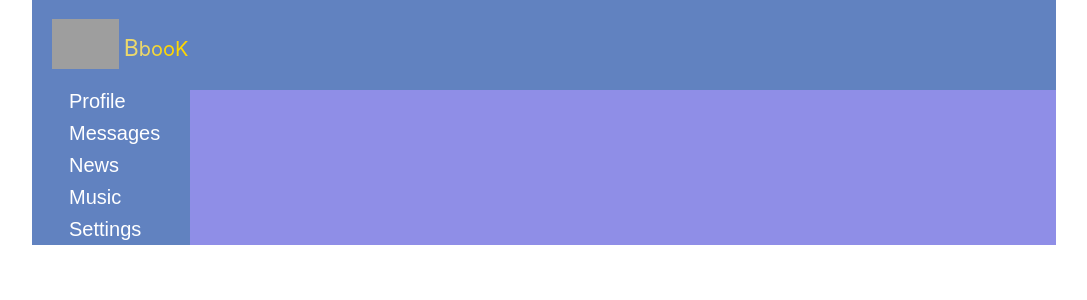
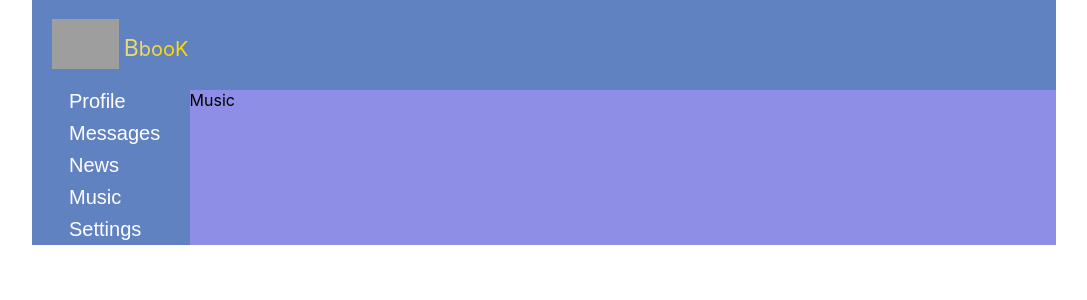
Before and after one commit to assassin0210/react-kabzda-1, a React (Create React App) app: page /music in a window 1280 px wide. Shown: the top 300 px of the page, without its empty margins (96-1183 px from the left). Built offline with nearby package versions, Linux system fonts and the light colour scheme; grey boxes are pictures that could not be loaded; the HTML template or start-up script is replaced by a standard one.

Commit message:
19lesson OK , add content = News Music Sattings

```diff
--- a/src/App.js
+++ b/src/App.js
@@ -1,11 +1,14 @@
 import React from 'react';
 import logo from "./logo.svg";
 import "./App.css";
+import {BrowserRouter, Route} from "react-router-dom";
 import Header from './components/Header/Header';
 import Navbar from './components/Navbar/Navbar';
 import Profile from './components/Profile/Profile';
 import Dialogs from "./components/Dialogs/Dialogs";
-import {BrowserRouter, Route} from "react-router-dom";
+import News from "./components/News/News";
+import Music from "./components/Music/Music";
+import Settings from "./components/Settings/Settings";
 
 const App = () => {
     return (
@@ -13,9 +16,12 @@
             <div className='app-wrapper'>
                 <Header/>
                 <Navbar/>
-                <div class='app-wrapper-content'>
+                <div className='app-wrapper-content'>
+                    <Route path='/profile' component={Profile}/>
                     <Route path='/dialogs' component={Dialogs}/>
-                    <Route path='/profile' component={Profile}/>
+                    <Route path='/news' component={News}/>
+                    <Route path='/music' component={Music}/>
+                    <Route path='/settings' component={Settings}/>
                 </div>
             </div>
         </BrowserRouter>
--- /dev/null
+++ b/src/components/Music/Music.jsx
@@ -0,0 +1,13 @@
+import React from 'react';
+import s  from './Music.module.css';
+
+const Music = (props) => {
+  return (
+    <div>
+      Music
+    </div>
+
+  );
+
+};
+export default Music
--- a/src/components/Navbar/Navbar.jsx
+++ b/src/components/Navbar/Navbar.jsx
@@ -12,13 +12,13 @@
                 <a href='/Dialogs'>Messages</a>
             </div>
             <div className={s.item}>
-                <a href='#'>News</a>
+                <a href='/News'>News</a>
             </div>
             <div className={s.item}>
-                <a href='#'>Music</a>
+                <a href='/Music'>Music</a>
             </div>
             <div className={s.item}>
-                <a href='#'>Settings</a>
+                <a href='/Settings'>Settings</a>
             </div>
         </nav>
     );
--- /dev/null
+++ b/src/components/News/News.jsx
@@ -0,0 +1,13 @@
+import React from 'react';
+import s  from './News.module.css';
+
+const News = (props) => {
+  return (
+    <div>
+      News
+    </div>
+
+  );
+
+};
+export default News
--- /dev/null
+++ b/src/components/Settings/Settings.jsx
@@ -0,0 +1,13 @@
+import React from 'react';
+import s  from './Settings.module.css';
+
+const Settings = (props) => {
+  return (
+    <div>
+      Settings
+    </div>
+
+  );
+
+};
+export default Settings
```
Also changed, not shown: src/components/Music/Music.module.css (added), src/components/News/News.module.css (added), src/components/Settings/Settings.module.css (added).
